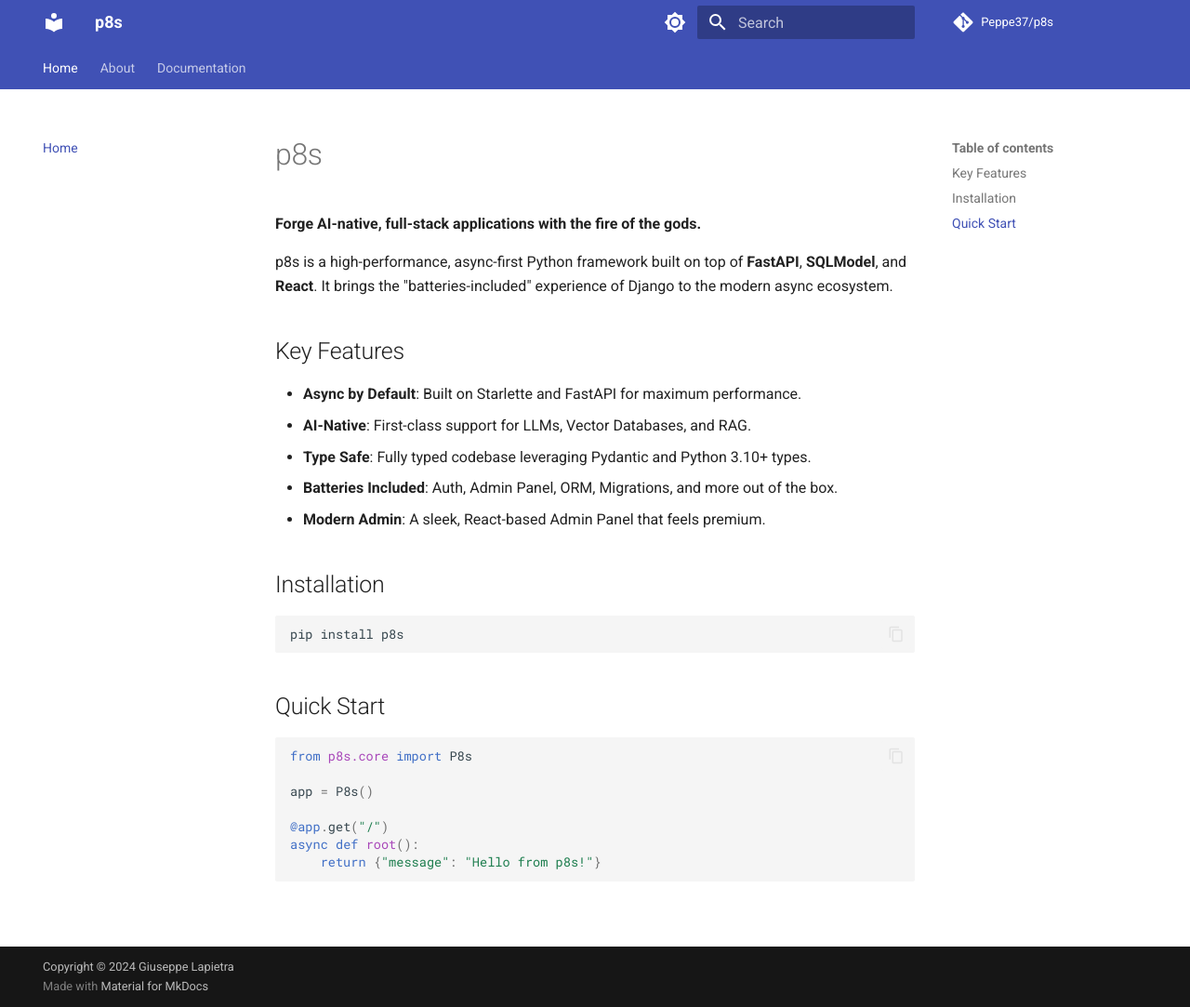
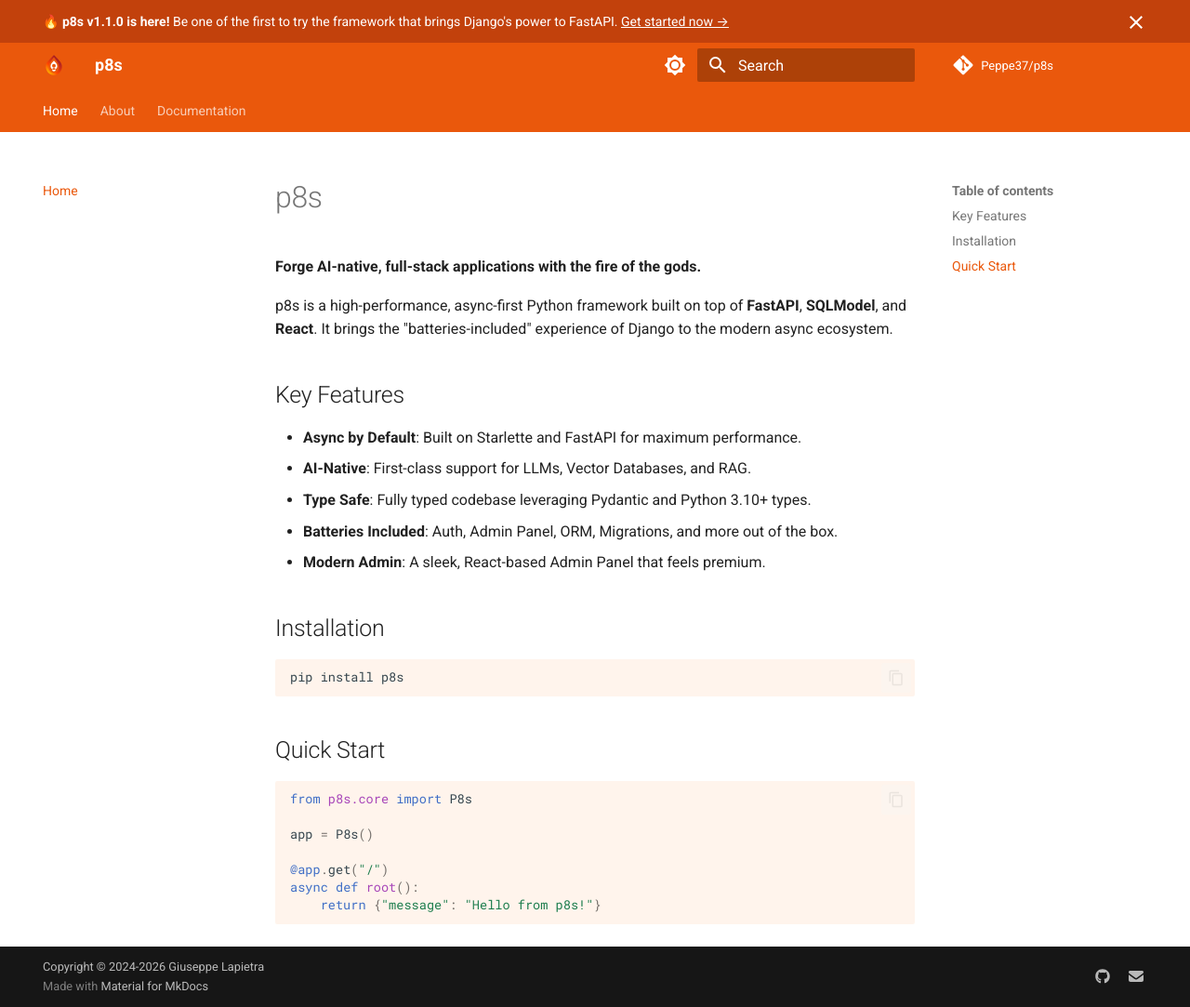
Before and after one commit to Peppe37/p8s, an MkDocs documentation site: the page built from docs/index.md, in a window 1280 px wide and 1083 px high. Shown: the whole window at 93% size. Built offline with MkDocs 1.6.1 and Material for MkDocs 9.7.7, drawn with Linux system fonts in a browser that asks for light colours; comment, search, counter and statistics services are not loaded.

Commit message:
feat: dynamic version loading and MkDocs customization
- Use importlib.metadata for dynamic __version__ from pyproject.toml
- Add custom MkDocs theme with fire palette colors
- Add announcement banner with version display
- Add logo, favicon, and social links (GitHub + email)
- Update PyPI description to be more professional

```diff
--- /dev/null
+++ b/docs/overrides/main.html
@@ -0,0 +1,7 @@
+{% extends "base.html" %}
+
+{% block announce %}
+<strong>🔥 p8s v{{ config.extra.version_display }} is here!</strong>
+Be one of the first to try the framework that brings Django's power to FastAPI.
+<a href="getting-started/">Get started now →</a>
+{% endblock %}
--- /dev/null
+++ b/docs/stylesheets/extra.css
@@ -0,0 +1,73 @@
+/* P8s Fire Palette for MkDocs Material */
+
+:root {
+    /* Fire Orange - Primary */
+    --md-primary-fg-color: #ea580c;
+    --md-primary-fg-color--light: #f97316;
+    --md-primary-fg-color--dark: #c2410c;
+    --md-primary-bg-color: #ffffff;
+    --md-primary-bg-color--light: #ffffff;
+
+    /* Accent */
+    --md-accent-fg-color: #f97316;
+    --md-accent-fg-color--transparent: rgba(249, 115, 22, 0.1);
+    --md-accent-bg-color: #ffffff;
+    --md-accent-bg-color--light: #fff7ed;
+}
+
+/* Dark mode overrides */
+[data-md-color-scheme="slate"] {
+    --md-primary-fg-color: #f97316;
+    --md-primary-fg-color--light: #fb923c;
+    --md-primary-fg-color--dark: #ea580c;
+
+    --md-accent-fg-color: #fb923c;
+    --md-accent-fg-color--transparent: rgba(251, 146, 60, 0.1);
+}
+
+/* Custom link colors */
+.md-typeset a {
+    color: var(--md-primary-fg-color);
+}
+
+.md-typeset a:hover {
+    color: var(--md-primary-fg-color--dark);
+}
+
+/* Announcement bar styling - darker orange to differentiate from navbar */
+.md-banner {
+    background-color: #c2410c;
+    /* Orange-700 - darker than navbar */
+    color: white;
+}
+
+.md-banner a {
+    color: white;
+    text-decoration: underline;
+}
+
+/* Code block accent */
+.md-typeset code {
+    background-color: rgba(249, 115, 22, 0.08);
+}
+
+/* Header tabs hover */
+.md-tabs__link:hover {
+    color: var(--md-primary-fg-color);
+}
+
+/* Navigation highlight */
+.md-nav__link--active {
+    color: var(--md-primary-fg-color) !important;
+}
+
+/* Button styling */
+.md-button--primary {
+    background-color: var(--md-primary-fg-color);
+    border-color: var(--md-primary-fg-color);
+}
+
+.md-button--primary:hover {
+    background-color: var(--md-primary-fg-color--dark);
+    border-color: var(--md-primary-fg-color--dark);
+}
--- a/mkdocs.yml
+++ b/mkdocs.yml
@@ -1,36 +1,56 @@
 site_name: p8s
-site_description: 🔥 Forge AI-native, full-stack applications with the fire of the gods
+site_description: Forge AI-native, full-stack applications with the fire of the gods
 site_url: https://peppe37.github.io/p8s/
 repo_url: https://github.com/Peppe37/p8s
 repo_name: Peppe37/p8s
 
 theme:
   name: material
+  custom_dir: docs/overrides
+  logo: assets/logo.svg
+  favicon: assets/logo.svg
   features:
     - navigation.tabs
     - navigation.sections
     - navigation.top
+    - navigation.instant
+    - navigation.tracking
     - search.suggest
     - search.highlight
     - content.code.copy
+    - content.code.annotate
+    - announce.dismiss
   palette:
-    # Light mode
+    # Light mode - Fire Palette
     - media: "(prefers-color-scheme: light)"
       scheme: default
-      primary: indigo
-      accent: deep purple
+      primary: custom
+      accent: custom
       toggle:
         icon: material/brightness-7
         name: Switch to dark mode
 
-    # Dark mode
+    # Dark mode - Fire Palette
     - media: "(prefers-color-scheme: dark)"
       scheme: slate
-      primary: indigo
-      accent: deep purple
+      primary: custom
+      accent: custom
       toggle:
         icon: material/brightness-4
         name: Switch to light mode
+
+extra:
+  version_display: "1.1.0"
+  social:
+    - icon: fontawesome/brands/github
+      link: https://github.com/Peppe37/p8s
+      name: P8s on GitHub
+    - icon: fontawesome/solid/envelope
+      link: mailto:lapietra.giu@gmail.com
+      name: Contact via Email
+
+extra_css:
+  - stylesheets/extra.css
 
 nav:
   - Home: index.md
@@ -65,5 +85,8 @@
   - pymdownx.inlinehilite
   - pymdownx.snippets
   - attr_list
+  - md_in_html
+  - toc:
+      permalink: true
 
-copyright: Copyright &copy; 2024 Giuseppe Lapietra
+copyright: Copyright &copy; 2024-2026 Giuseppe Lapietra
--- a/pyproject.toml
+++ b/pyproject.toml
@@ -5,7 +5,7 @@
 [project]
 name = "p8s"
 version = "1.1.0"
-description = "🔥 Forge AI-native, full-stack applications with the fire of the gods"
+description = "A batteries-included async Python framework combining Django's DX with FastAPI's performance"
 readme = "README.md"
 license = "MIT"
 requires-python = ">=3.10"
```
Also changed, not shown: src/p8s/__init__.py (+7 -1 lines), docs/assets/logo.svg (added).
